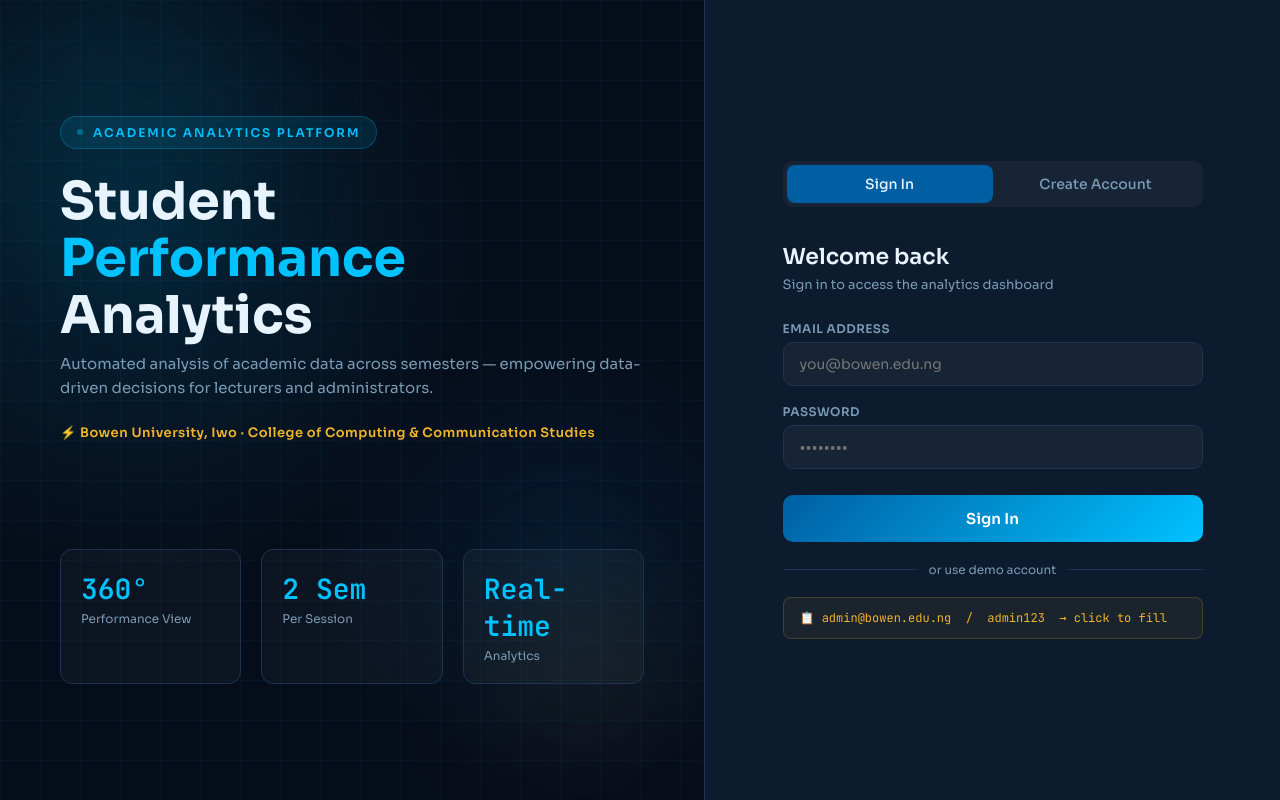
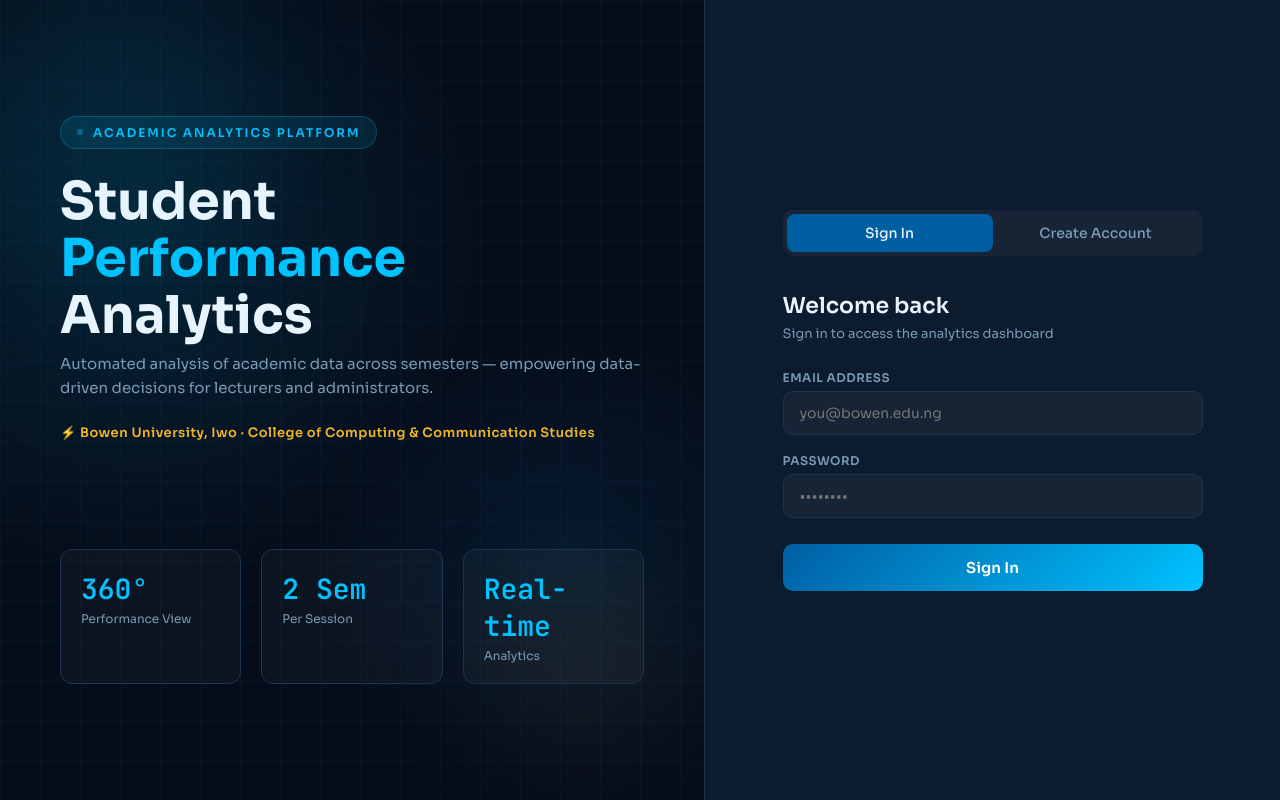
Before and after one commit to Timothy-create7/spas-bowen-university, a Flask app: page /auth in a window 1280 px wide. Run offline with Flask 3, Linux system fonts and the light colour scheme.

Commit message:
remove demo account hint

```diff
--- a/templates/auth.html
+++ b/templates/auth.html
@@ -162,7 +162,7 @@ body{
 .divider{display:flex;align-items:center;gap:12px;margin:20px 0;color:var(--muted);font-size:12px;}
 .divider::before,.divider::after{content:'';flex:1;height:1px;background:var(--border);}
 
-.demo-hint{
+/*.demo-hint{
   padding:12px 16px;
   background:rgba(240,180,41,.06);
   border:1px solid rgba(240,180,41,.2);
@@ -170,7 +170,7 @@ body{
   font-family:'JetBrains Mono',monospace;
   cursor:pointer;
 }
-.demo-hint:hover{background:rgba(240,180,41,.1);}
+.demo-hint:hover{background:rgba(240,180,41,.1);}*/
 
 /* spinner */
 .spinner{display:inline-block;width:16px;height:16px;border:2px solid rgba(255,255,255,.3);border-top-color:#fff;border-radius:50%;animation:spin .6s linear infinite;vertical-align:middle;margin-right:8px;}
@@ -233,12 +233,6 @@ body{
       </div>
       <button class="btn-primary" onclick="doLogin()">Sign In</button>
 
-      <div class="divider">or use demo account</div>
-      <div class="demo-hint" onclick="fillDemo()">
-        📋 admin@bowen.edu.ng &nbsp;/&nbsp; admin123 &nbsp;→ click to fill
-      </div>
-    </div>
-
     <!-- SIGNUP -->
     <div id="signup-form" style="display:none">
       <div class="form-title">Create account</div>
@@ -290,11 +284,6 @@ function showAlert(id, msg, type='error'){
   setTimeout(()=>el.style.display='none', 5000);
 }
 
-function fillDemo(){
-  document.getElementById('login-email').value = 'admin@bowen.edu.ng';
-  document.getElementById('login-pass').value  = 'admin123';
-}
-
 async function doLogin(){
   const btn = event.currentTarget;
   const email = document.getElementById('login-email').value.trim();
```
